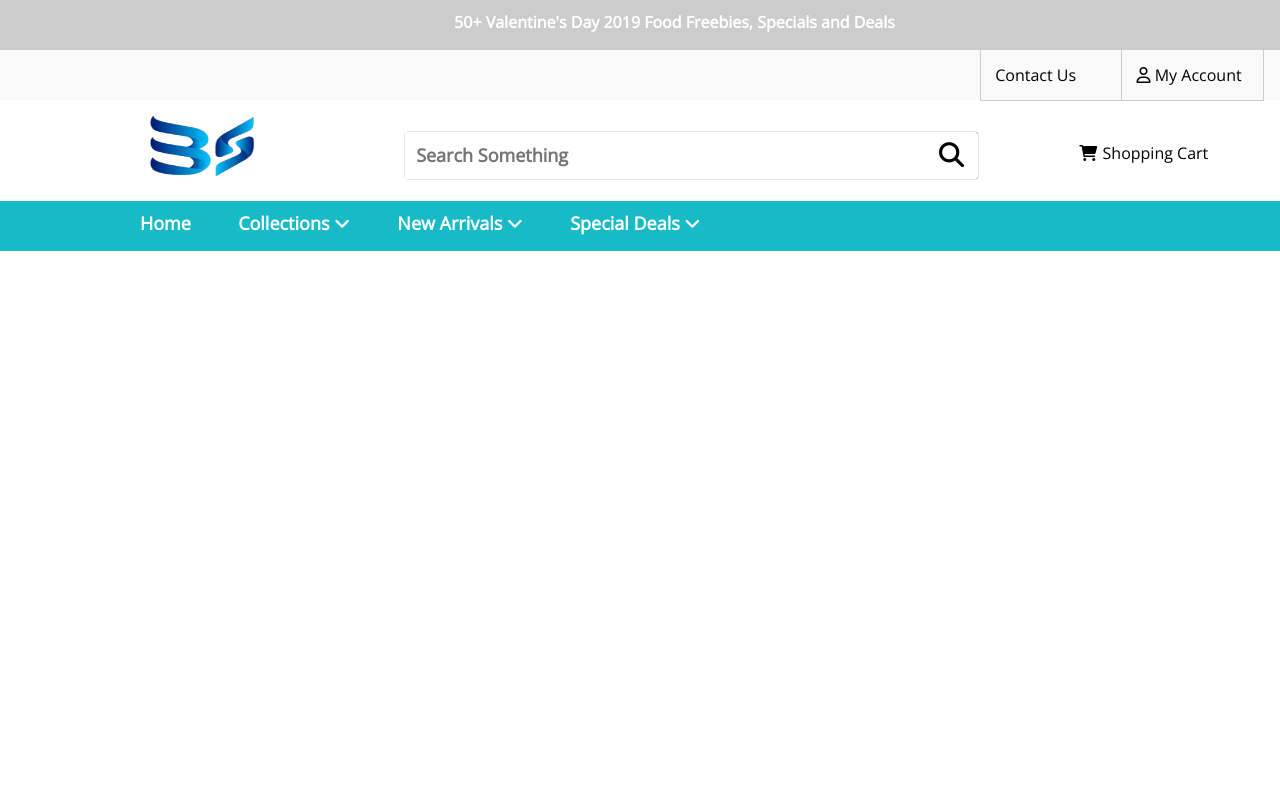
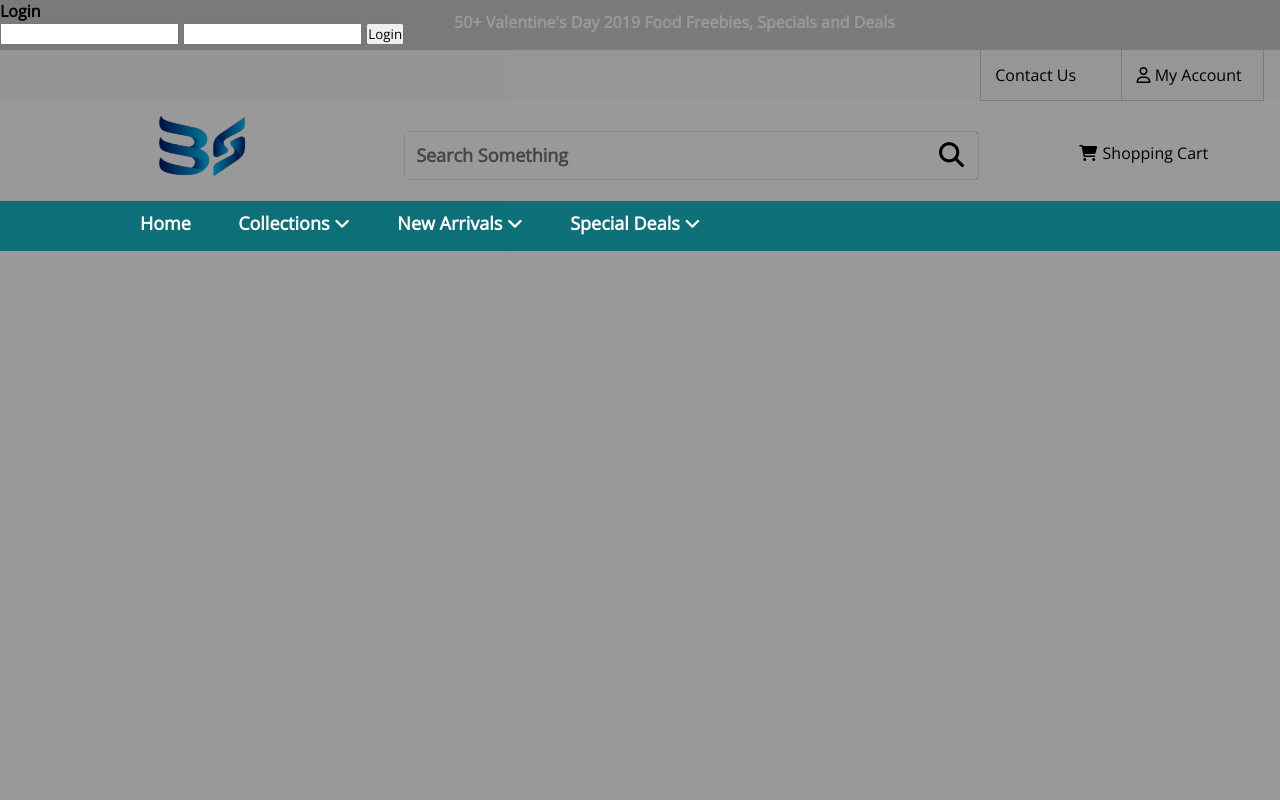
Before and after one commit to kashanButt/bluesphire, a PHP site: page /projects/components/header.php in a window 1280 px wide; the page is wider, and only the part inside the window is pictured. Run offline with PHP 8.4, Linux system fonts and the light colour scheme.

Commit message:
minor changes

```diff
--- a/components/header.php
+++ b/components/header.php
@@ -15,8 +15,9 @@
     <link rel="stylesheet" href="http://localhost/projects/bluesphire/css/main.css">
     <link rel="stylesheet" href="http://localhost/projects/bluesphire/css/header.css">
     <link rel="stylesheet" href="http://localhost/projects/bluesphire/css/index.css">
+    <link rel="stylesheet" href="http://localhost/projects/bluesphire/css/collection.css">
+    <link rel="stylesheet" href="http://localhost/projects/bluesphire/css/model.css">
     <link rel="stylesheet" href="http://localhost/projects/bluesphire/css/sidebar.css">
-    <link rel="stylesheet" href="http://localhost/projects/bluesphire/css/collection.css">
     <link rel="stylesheet" href="http://localhost/projects/bluesphire/css/footer.css">
     <!-- Stylesheet -->
 
@@ -34,6 +35,15 @@
 <body>
     <div id="container">
         <div id="header">
+            <div id="modelBackground">
+                <div id="model">
+                    <h4>Login</h4>
+                    <input type="text" name="username" id="username">
+                    <input type="text" name="password" id="password">
+
+                    <input type="submit" value="Login" name="submit">
+                </div>
+            </div>
             <div id="tagline">
                 <p>50+ Valentine's Day 2019 Food Freebies, Specials and Deals</p>
             </div>
--- a/css/header.css
+++ b/css/header.css
@@ -46,7 +46,7 @@
     font-weight: bold;
 }
 #header #search .logo img{
-    width: 120px;
+    width: 100px;
     height: 60px;
     margin-top: 15px;
 }
--- /dev/null
+++ b/css/model.css
@@ -0,0 +1,6 @@
+#modelBackground{
+    width: 100%;
+    height: 100%;
+    position: fixed;
+    background-color: rgba(0,0,0,0.4);
+}
```
Also changed, not shown: js/model.js (added).
